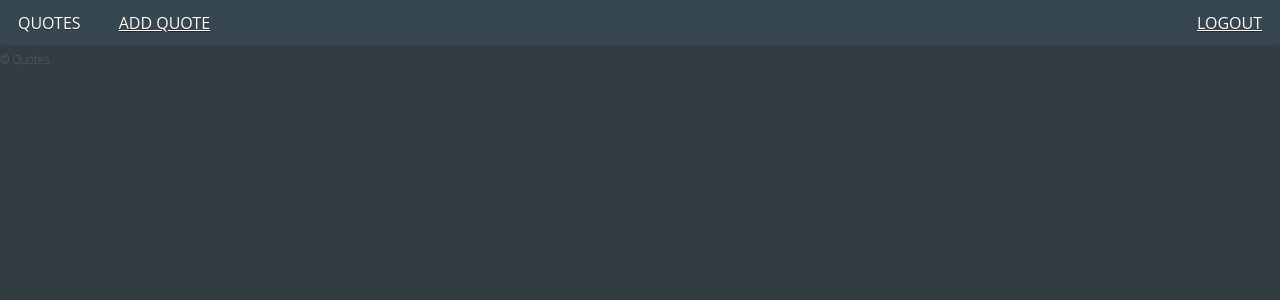
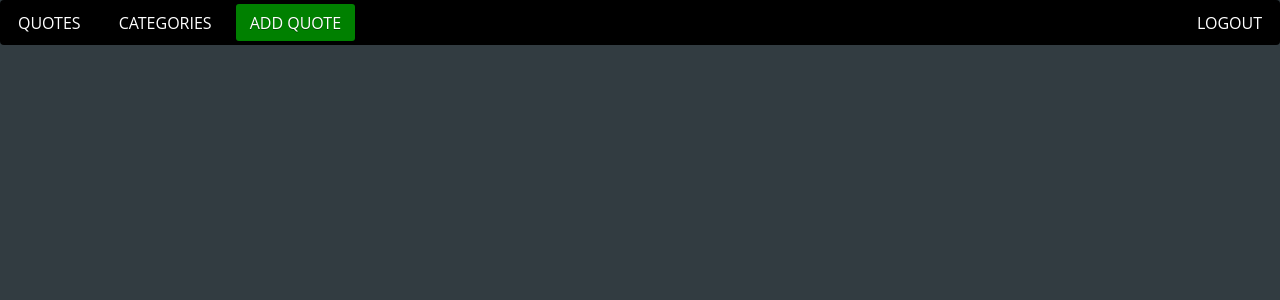
Before and after one commit to Branimir123/2018-Web, a PHP site: page /Home.php in a window 1280 px wide. Shown: the top 300 px of the page. Run offline with PHP 8.4, Linux system fonts and the light colour scheme; the visitor is signed in with stand-in values (Sample User, id 1); some libraries are stand-ins or nearby versions.

Commit message:
Styling fixes

```diff
--- a/src/assets/css/menu.css
+++ b/src/assets/css/menu.css
@@ -20,12 +20,13 @@
 }
 
 #menutoggle {
+    z-index: 999999;
     display: block;
     margin: 0;
     padding: 0 22px;
     width: auto;
     color: #fff;
-    background: #37474f;
+    background: #000;
     height: 45px;
     font: 18px/46px 'Open Sans', 'Trebuchet MS', Verdana, Arial, Helvetica, sans-serif;
     text-shadow: 0 1px 0 rgba(0, 0, 0, 0.35);
@@ -46,7 +47,7 @@
     display: inline-block;
     margin-left: 0;
     width: 18px;
-    height: 45px;
+    height: 50px;
     line-height: 48px;
     content: "\002630";
     color: inherit;
@@ -59,6 +60,7 @@
   #menutoggle.is-active:before { content: "\002630"; }
 
   #menutoggle:hover, #menutoggle:active, #menutoggle.is-active {
+    text-decoration: none;
     background-color: #455a64;
     border-radius: 4px 4px 0 0;
   }
@@ -71,9 +73,9 @@
     width: 100%;
     height: 40px;
     overflow: visible;
-    position: relative;
+    position: absolute;
     z-index: 1000;
-    border-top: 1px solid #37474f;
+    border-top: 1px solid #000;
   }
 
   #nav ul {
@@ -83,7 +85,7 @@
     width: auto;
     opacity: 0;
     max-height: 0;
-    background: #37474f;
+    background: #000;
     overflow: hidden;
     transition: max-height 0.25s cubic-bezier(0, 0.7, 0, 1), opacity 0.2s ease-in-out;
     border-radius: 0 0 4px 4px;
@@ -129,6 +131,7 @@
     cursor: pointer;
     -webkit-tap-highlight-color: rgba(0,0,0,0);
     transition: background 0.17s linear 0s;
+    text-decoration: none;
   }
 
   #nav span.submenu { border-bottom: 1px dotted #455a64; }
@@ -202,7 +205,7 @@
 
     #nav {
       height: 45px;
-      background: #37474f;
+      background: #000;
       position: relative;
       z-index: 99;
       border: 0;
@@ -321,15 +324,26 @@
       line-height: 1.5em;
       border-radius: 0;
       border: 0;
-      border-top: 1px dotted #37474f;
+      border-top: 1px dotted #000;
     }
 
     #nav ul.submenu li:first-child a { border: 0; }
 
-    #nav ul.submenu li a:hover, #nav ul.submenu li a.is-active { background: #37474f; }
+    #nav ul.submenu li a:hover, #nav ul.submenu li a.is-active { background: #000; }
     }
 
     .masthead-brand {
       font-size: 24px;
       color: gray;
     }
+
+    .green {
+      background-color: green;
+    }
+
+    .fixed {
+      width: 100%;
+      position: fixed;
+      top: 0;
+      z-index: 99999;
+    }
--- a/src/views/CreateQuote.php
+++ b/src/views/CreateQuote.php
@@ -19,7 +19,7 @@
             include '../controllers/GetAllCategories.php';
         ?>
       <main role="main">
-        <div class="form-container">
+        <div class="form-container-quote">
             <form id="contact" method="post" action="../controllers/CreateQuote.php">
                 <h3>Create a new quote</h3>
                 <h4>Quote your favourite author or add something yours</h4>
--- a/src/views/Header.php
+++ b/src/views/Header.php
@@ -2,7 +2,7 @@
 <link rel="stylesheet" href="../assets/css/main.css" />
 <link rel="stylesheet" href="https://use.fontawesome.com/releases/v5.1.0/css/all.css" integrity="sha384-lKuwvrZot6UHsBSfcMvOkWwlCMgc0TaWr+30HWe3a4ltaBwTZhyTEggF5tJv8tbt" crossorigin="anonymous">
 
-<header class="masthead mb-auto">
+<header class="fixed">
     <div class="inner">
       <h3 class="masthead-brand"></h3>
       <nav id="nav">
@@ -20,7 +20,24 @@
                         </li>
                     </ul>
                 </li>';
-                echo '<li><a class="nav-link" href="../views/CreateQuote.php">Add Quote</a></li>';
+                echo '<li>
+                <span class="submenu">Categories</span>
+                    <ul class="submenu">
+                        <li>
+                            <a class="nav-link" href="../controllers/GetAllQuotes.php">Life</a>
+                        </li>
+                        <li>
+                            <a class="nav-link" href="../controllers/GetAllByDate.php">Love</a>
+                        </li>
+                        <li>
+                            <a class="nav-link" href="../controllers/GetAllByDate.php">Fun</a>
+                        </li>
+                        <li>
+                            <a class="nav-link" href="../controllers/GetAllByDate.php">Other</a>
+                        </li>
+                    </ul>
+                </li>';
+                echo '<li><a class="nav-link green" href="../views/CreateQuote.php">Add Quote</a></li>';
                 echo '<li class="right"><a class="nav-link" href="../controllers/Logout.php">Logout</a></li>';
                 } else {
                 echo '<li>
@@ -35,7 +52,7 @@
                     </ul>
                 </li>';
                 echo '<li class="right"><a class="nav-link" href="./Register.php">Register</a></li>';
-                echo '<li class="right"><a class="nav-link" href="./Login.php">Login</a></li>';
+                echo '<li class="right green"><a class="nav-link" href="./Login.php">Login</a></li>';
                 }
             ?>
         </ul>
--- a/src/views/QuotesList.php
+++ b/src/views/QuotesList.php
@@ -53,7 +53,7 @@
                      </a>
                     <div class="card__info">
                       <span class="card__category">' . $quote->getTitle() . '</span>
-                      <h3 class="card__title">'. substr($quote->getQuoteText(), 0, 50) .'</h3>
+                      <h3 class="card__title">'. substr($quote->getQuoteText(), 0, 50) .'...</h3>
                       <span class="card__by">by <a href="#" class="card__author" title="author">'. $quote->getRealAuthor() .'</a></span>
                       <br>
                       <span class="card__by">submitted <a href="#" class="card__author" title="author">'. $quote->getAuthorUsername() .'</a></span>
```
Also changed, not shown: src/assets/css/form.css (+7 -0 lines).
